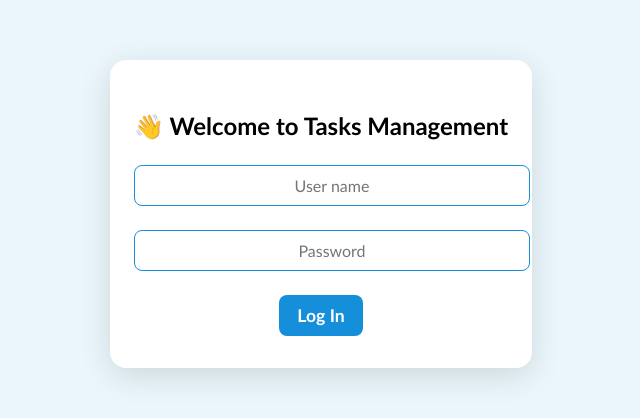
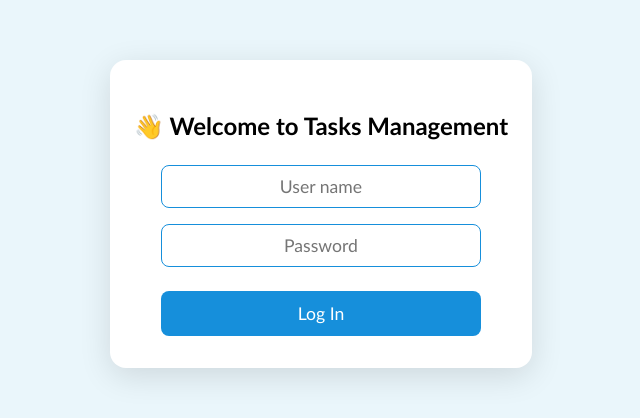
Before and after one commit to OfekLamay/Tasks-Management, a React (Create React App) app: page / in a window 1280 px wide. Shown: the part 186-604 px from the top of the page, without its empty margins (319-959 px from the left). Built offline with nearby package versions, Linux system fonts and the light colour scheme.

Commit message:
More changes to the design

```diff
--- a/src/App.css
+++ b/src/App.css
@@ -69,10 +69,11 @@ h2 {
 }
 
 .flexboxContainerTasks {
-  display: grid;
-  grid-template-columns: repeat(auto-fit, minmax(260px, 1fr));
+  display: flex;
+  flex-direction: column;
   gap: 18px;
   margin-top: 16px;
+  width: 100%;
 }
 
 .flexboxContainerButtons {
@@ -96,12 +97,9 @@ h2 {
 .flexboxContainerNewTask {
   display: flex;
   flex-direction: column;
-  text-align: center;
-  width: 50%;
-  max-width: 300px;
-  margin:auto;
-  min-height: 100px;
-  height: 50%;
+  align-items: center;      /* Center children horizontally */
+  gap: 18px;
+  width: 100%;
 }
 
 .flexboxContainerLine {
@@ -121,17 +119,31 @@ h2 {
 .taskPreview {
   display: flex;
   flex-direction: row;
-  flex-wrap: wrap;
-  justify-content: space-between;
-  font-size: 30px;
-  background-color: rgb(190, 246, 107);
-  color: rgb(0, 0, 0);
-  border: 2px solid white;
+  align-items: center;
+  justify-content: flex-start;
+  background: #b3ff7a;
+  border-radius: 8px;
+  margin-bottom: 16px;
+  padding: 16px 24px;
+  box-shadow: 0 2px 8px rgba(0,0,0,0.05);
+  font-size: 1.15rem;
   cursor: pointer;
-  padding: 3px;
-  width: 100%;
-  margin: auto;
-  margin-bottom: 10px;
+  transition: box-shadow 0.2s;
+}
+
+.taskPreview:hover {
+  box-shadow: 0 4px 16px rgba(0,0,0,0.12);
+  outline: 2px solid #6bbf3d;
+}
+
+.taskName, .taskUserRelated {
+  margin: 0 24px 0 0;
+  font-weight: bold;
+}
+
+.taskUserRelated {
+  font-weight: normal;
+  color: #333;
 }
 
 .overlay {
@@ -375,11 +387,27 @@ h2 {
 .home-form {
   display: flex;
   flex-direction: column;
+  align-items: center;
   gap: 16px;
   margin-top: 24px;
 }
 
-.home-btn {
+.home-form input,
+.home-form button {
+  width: 100%;
+  max-width: 320px;
+  box-sizing: border-box;
+}
+
+.home-form input {
+  font-size: 1.1rem;
+  padding: 10px;
+  border-radius: 8px;
+  border: 1px solid #168fdb;
+  margin-bottom: 0;
+}
+
+.home-form button {
   font-size: 1.1rem;
   padding: 12px;
   border-radius: 8px;
@@ -388,9 +416,10 @@ h2 {
   border: none;
   cursor: pointer;
   transition: background 0.2s;
+  margin-top: 8px;
 }
 
-.home-btn:hover {
+.home-form button:hover {
   background: #0d6cb2;
 }
 
@@ -433,30 +462,24 @@ h2 {
 .flexboxContainerNewTask {
   display: flex;
   flex-direction: column;
+  align-items: center;
   gap: 18px;
+  width: 100%;
 }
 
 .inputLabel, .descriptionInputLabel, .selectOptions {
-  padding: 10px;
-  border-radius: 8px;
-  border: 1px solid #168fdb;
-  font-size: 1rem;
-  margin-bottom: 8px;
+  width: 100%;
+  max-width: 320px;
+  box-sizing: border-box;
+  margin: 0;
 }
 
 .clickbtn {
-  background: #168fdb;
-  color: #fff;
-  padding: 10px 18px;
-  border-radius: 8px;
-  cursor: pointer;
-  font-weight: bold;
-  border: none;
-  transition: background 0.2s;
-}
-
-.clickbtn:hover {
-  background: #0d6cb2;
+  width: 100%;
+  max-width: 320px;
+  margin: 0;
+  font-size: 1.3rem;
+  padding: 12px;
 }
 
 
--- a/src/components/TaskPreview.js
+++ b/src/components/TaskPreview.js
@@ -16,18 +16,14 @@ const TaskPreview = (props) => {
       <div>
         <div onClick={()=>{setShowInfo(true)}} className='taskPreview'>
           <div className='taskName'>
-              <u>Task Name:</u>
-              <br/>
+            <span>Task: </span>
             {props.taskData.name}
           </div>
-
           <div className='taskUserRelated'>
-              <u>User Related To:</u>
-              <br/>
+            <span>User: </span>
             {props.taskData.userRelated}
           </div>
         </div>
-
         { (showInfo && props.taskData.isDone) ? <PopUp close={closeInfoFunc} isTimed={true} info={popUpContent} /> :
           showInfo ? <TaskInfo task={props.taskData} show={showInfo} updateTasks={props.updateTasks} close={closeInfoFunc} /> : null}
       </div>
```
Also changed, not shown: src/components/NewTask.js (indentation only). Lines whose indentation alone changed are shown as unchanged.
